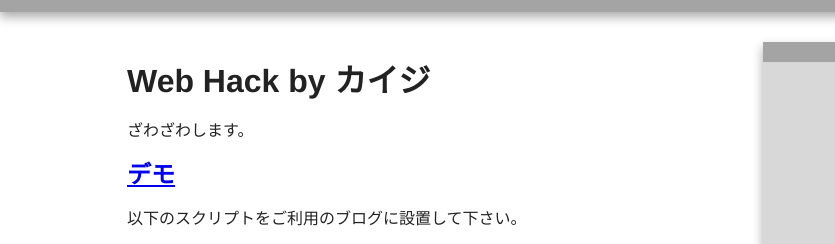
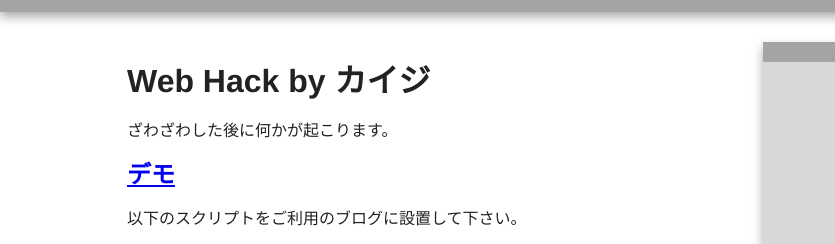
Before and after one commit to isystk/kaiji, a plain HTML site: page index.html in a window 1280 px wide. Shown: the part 82-326 px from the top of the page, 0-835 px from the left. Drawn offline with nearby package versions, Linux system fonts and the light colour scheme.

Commit message:
ひと通り完成

```diff
--- a/index.html
+++ b/index.html
@@ -27,7 +27,7 @@
 
 				<header>
 					<h1>Web Hack by カイジ</h1>
-					<p>ざわざわします。</p>
+					<p>ざわざわした後に何かが起こります。</p>
 				</header>
 
 				<section>
```
